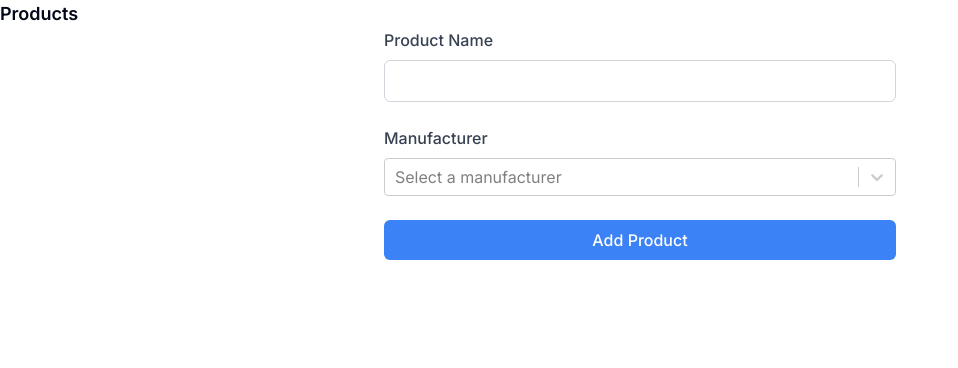
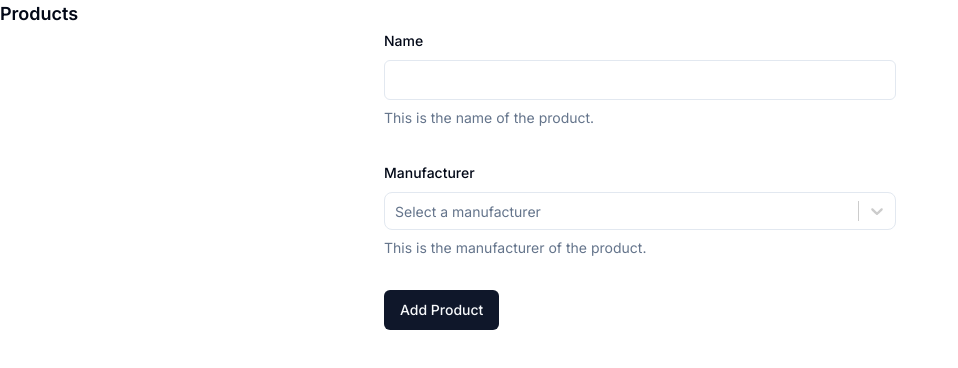
Before and after one commit to freddy-c/greenkeeper, a Next.js app: page /product in a window 1280 px wide. Shown: the top 368 px of the page, without its empty margins (0-958 px from the left). Built offline with nearby package versions, Linux system fonts and the light colour scheme; no server answers; the database is empty.

Commit message:
Convert add product form to use shadcn

```diff
--- a/app/product/add-product-form.tsx
+++ b/app/product/add-product-form.tsx
@@ -8,6 +8,18 @@ import { z } from "zod";
 import { createProduct } from "../actions";
 import Select from "react-select";
 
+import { Button } from "@/components/ui/button";
+import {
+    Form,
+    FormControl,
+    FormDescription,
+    FormField,
+    FormItem,
+    FormLabel,
+    FormMessage,
+} from "@/components/ui/form";
+import { Input } from "@/components/ui/input";
+
 type AddProductFormValues = z.infer<typeof AddProductSchema>;
 
 export default function AddProductForm({
@@ -15,16 +27,20 @@ export default function AddProductForm({
 }: {
     manufacturers: Manufacturer[];
 }) {
-    const {
-        register,
-        setError,
-        handleSubmit,
-        control,
-        reset,
-        formState: { errors },
-    } = useForm<AddProductFormValues>({
+    const form = useForm<AddProductFormValues>({
         resolver: zodResolver(AddProductSchema),
     });
+
+    // const {
+    //     register,
+    //     setError,
+    //     handleSubmit,
+    //     control,
+    //     reset,
+    //     formState: { errors },
+    // } = useForm<AddProductFormValues>({
+    //     resolver: zodResolver(AddProductSchema),
+    // });
 
     const onSubmit = async (data: AddProductFormValues) => {
         const response = await createProduct(data);
@@ -32,13 +48,13 @@ export default function AddProductForm({
         if (!response.success) {
             response.issues?.forEach((issue) => {
                 const pathElement = issue.path[0]; // Use only the first path element
-                setError(pathElement, {
+                form.setError(pathElement, {
                     type: "manual",
                     message: issue.message,
                 });
             });
         } else {
-            reset();
+            form.reset();
         }
     };
 
@@ -48,62 +64,169 @@ export default function AddProductForm({
     }));
 
     return (
+        // <form
+        //     onSubmit={handleSubmit(onSubmit)}
+        //     className="space-y-6 max-w-lg mx-auto"
+        // >
+        //     <div className="form-group">
+        //         <label
+        //             htmlFor="name"
+        //             className="block text-gray-700 font-medium mb-2"
+        //         >
+        //             Product Name
+        //         </label>
+        //         <input
+        //             {...register("name")}
+        //             id="name"
+        //             className="w-full px-3 py-2 border border-gray-300 rounded-md focus:outline-none focus:border-blue-500"
+        //         />
+        //         {errors.name && (
+        //             <span className="text-red-500 text-sm">
+        //                 {errors.name.message}
+        //             </span>
+        //         )}
+        //     </div>
+
+        //     <div className="form-group">
+        //         <label
+        //             htmlFor="manufacturer"
+        //             className="block text-gray-700 font-medium mb-2"
+        //         >
+        //             Manufacturer
+        //         </label>
+        //         <Controller
+        //             name="manufacturer"
+        //             control={control}
+        //             render={({ field }) => (
+        //                 <Select
+        //                     {...field}
+        //                     options={manufacturerOptions}
+        //                     placeholder="Select a manufacturer"
+        //                     className="w-full"
+        //                     inputId="manufacturer"
+        //                 />
+        //             )}
+        //         />
+        //         {errors.manufacturer && (
+        //             <span className="text-red-500 text-sm">
+        //                 {errors.manufacturer.message}
+        //             </span>
+        //         )}
+        //     </div>
+
+        //     <button
+        //         type="submit"
+        //         className="w-full py-2 px-4 bg-blue-500 text-white font-medium rounded-md hover:bg-blue-700 focus:outline-none"
+        //     >
+        //         Add Product
+        //     </button>
+        // </form>
+
+        <div className="space-y-6 max-w-lg mx-auto">
+            <Form {...form}>
                 <form
-            onSubmit={handleSubmit(onSubmit)}
-            className="space-y-6 max-w-lg mx-auto"
+                    onSubmit={form.handleSubmit(onSubmit)}
+                    className="space-y-8"
                 >
-            <div className="form-group">
-                <label
-                    htmlFor="name"
-                    className="block text-gray-700 font-medium mb-2"
-                >
-                    Product Name
-                </label>
-                <input
-                    {...register("name")}
-                    id="name"
-                    className="w-full px-3 py-2 border border-gray-300 rounded-md focus:outline-none focus:border-blue-500"
+                    <FormField
+                        control={form.control}
+                        name="name"
+                        render={({ field }) => (
+                            <FormItem>
+                                <FormLabel>Name</FormLabel>
+                                <FormControl>
+                                    <Input
+                                        placeholder=""
+                                        {...field}
+                                        aria-label="name"
                                     />
-                {errors.name && (
-                    <span className="text-red-500 text-sm">
-                        {errors.name.message}
-                    </span>
+                                </FormControl>
+                                <FormDescription>
+                                    This is the name of the product.
+                                </FormDescription>
+                                <FormMessage />
+                            </FormItem>
                         )}
-            </div>
-
-            <div className="form-group">
-                <label
-                    htmlFor="manufacturer"
-                    className="block text-gray-700 font-medium mb-2"
-                >
-                    Manufacturer
-                </label>
-                <Controller
+                    />
+                    <FormField
+                        control={form.control}
                         name="manufacturer"
-                    control={control}
                         render={({ field }) => (
+                            <FormItem>
+                                <FormLabel>Manufacturer</FormLabel>
+                                <FormControl>
                                     <Select
                                         {...field}
+                                        aria-label="manufacturer"
                                         options={manufacturerOptions}
                                         placeholder="Select a manufacturer"
                                         className="w-full"
                                         inputId="manufacturer"
+                                        styles={{
+                                            control: (base, state) => ({
+                                                ...base,
+                                                borderColor: state.isFocused
+                                                    ? "hsl(var(--input))"
+                                                    : "hsl(var(--input))",
+                                                boxShadow: state.isFocused
+                                                    ? "0 0 0 1px hsl(var(--ring))"
+                                                    : "none",
+                                                "&:hover": {
+                                                    borderColor:
+                                                        "hsl(var(--input))",
+                                                },
+                                                borderRadius: "var(--radius)",
+                                                backgroundColor:
+                                                    "hsl(var(--background))",
+                                                color: "hsl(var(--foreground))",
+                                                fontSize: 14,
+                                            }),
+                                            menu: (base) => ({
+                                                ...base,
+                                                borderRadius: "var(--radius)",
+                                                backgroundColor:
+                                                    "hsl(var(--popover))",
+                                                color: "hsl(var(--popover-foreground))",
+                                                fontSize: 14,
+                                            }),
+                                            option: (base, state) => ({
+                                                ...base,
+                                                backgroundColor:
+                                                    state.isSelected
+                                                        ? "hsl(var(--primary))"
+                                                        : state.isFocused
+                                                        ? "hsl(var(--accent))"
+                                                        : "hsl(var(--background))",
+                                                color: state.isSelected
+                                                    ? "hsl(var(--primary-foreground))"
+                                                    : "hsl(var(--foreground))",
+                                                "&:hover": {
+                                                    backgroundColor:
+                                                        "hsl(var(--accent))",
+                                                    color: "hsl(var(--accent-foreground))",
+                                                },
+                                            }),
+                                            placeholder: (base) => ({
+                                                ...base,
+                                                color: "hsl(var(--muted-foreground))",
+                                            }),
+                                            singleValue: (base) => ({
+                                                ...base,
+                                                color: "hsl(var(--foreground))",
+                                            }),
+                                        }}
                                     />
+                                </FormControl>
+                                <FormDescription>
+                                    This is the manufacturer of the product.
+                                </FormDescription>
+                                <FormMessage />
+                            </FormItem>
                         )}
                     />
-                {errors.manufacturer && (
-                    <span className="text-red-500 text-sm">
-                        {errors.manufacturer.message}
-                    </span>
-                )}
+                    <Button type="submit">Add Product</Button>
+                </form>
+            </Form>
         </div>
-
-            <button
-                type="submit"
-                className="w-full py-2 px-4 bg-blue-500 text-white font-medium rounded-md hover:bg-blue-700 focus:outline-none"
-            >
-                Add Product
-            </button>
-        </form>
     );
 }
--- /dev/null
+++ b/components/ui/input.tsx
@@ -0,0 +1,25 @@
+import * as React from "react"
+
+import { cn } from "@/lib/utils"
+
+export interface InputProps
+  extends React.InputHTMLAttributes<HTMLInputElement> {}
+
+const Input = React.forwardRef<HTMLInputElement, InputProps>(
+  ({ className, type, ...props }, ref) => {
+    return (
+      <input
+        type={type}
+        className={cn(
+          "flex h-10 w-full rounded-md border border-input bg-background px-3 py-2 text-sm ring-offset-background file:border-0 file:bg-transparent file:text-sm file:font-medium placeholder:text-muted-foreground focus-visible:outline-none focus-visible:ring-2 focus-visible:ring-ring focus-visible:ring-offset-2 disabled:cursor-not-allowed disabled:opacity-50",
+          className
+        )}
+        ref={ref}
+        {...props}
+      />
+    )
+  }
+)
+Input.displayName = "Input"
+
+export { Input }
```
Also changed, not shown: 2 other files (tests, documents, lock files or other folders). Lines whose indentation alone changed are shown as unchanged.
